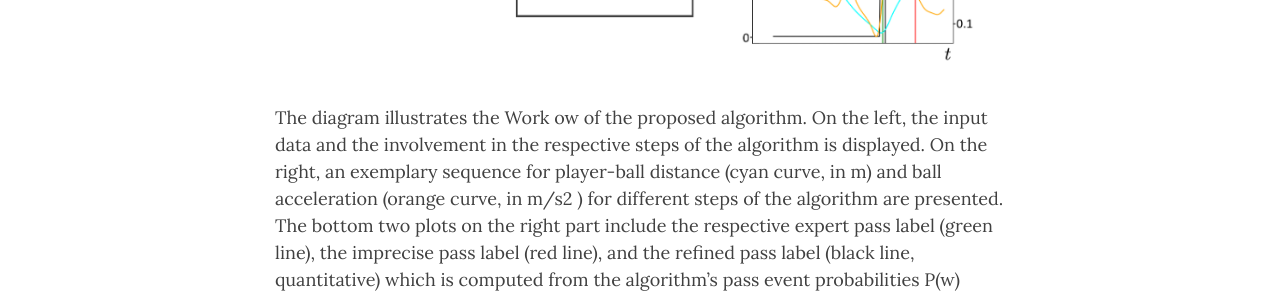
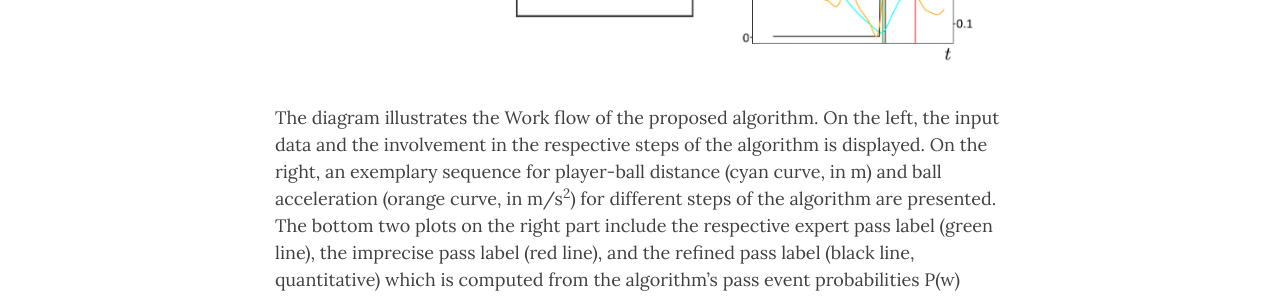
Before and after one commit to MartinWohlan/prototyp_officia_website, a Jekyll site: the page built from _posts/2021-08-20-Synchronization-of-Event-and-Spatiotemporal-Data-in-Soccer.md, in a window 1280 px wide and 900 px high, scrolled down 2353 px. Shown: the part 183-480 px from the top of the window. Built offline with Jekyll 4.4.1, drawn with Linux system fonts in a browser that asks for light colours; nearby versions of some CDN libraries; some of the changed text lies outside the part shown.

Commit message:
pass sync first draft

```diff
--- a/_posts/2021-08-20-Synchronization-of-Event-and-Spatiotemporal-Data-in-Soccer.md
+++ b/_posts/2021-08-20-Synchronization-of-Event-and-Spatiotemporal-Data-in-Soccer.md
@@ -16,4 +16,4 @@ Furthermore, an in-depth analysis of the various system parameters was conducted
 
 ![Refined_Pass_Labels](../assets/img/pass_refinement_algorithm.png){: .mx-auto.d-block :}
 
-The diagram illustrates the Work ow of the proposed algorithm. On the left, the input data and the involvement in the respective steps of the algorithm is displayed. On the right, an exemplary sequence for player-ball distance (cyan curve, in m) and ball acceleration (orange curve, in m/s2 ) for different steps of the algorithm are presented. The bottom two plots on the right part include the respective expert pass label (green line), the imprecise pass label (red line), and the refined pass label (black line, quantitative) which is computed from the algorithm's pass event probabilities P(w) (black curve).
+The diagram illustrates the Work flow of the proposed algorithm. On the left, the input data and the involvement in the respective steps of the algorithm is displayed. On the right, an exemplary sequence for player-ball distance (cyan curve, in m) and ball acceleration (orange curve, in m/s<sup>2</sup>) for different steps of the algorithm are presented. The bottom two plots on the right part include the respective expert pass label (green line), the imprecise pass label (red line), and the refined pass label (black line, quantitative) which is computed from the algorithm's pass event probabilities P(w) (black curve).
```
